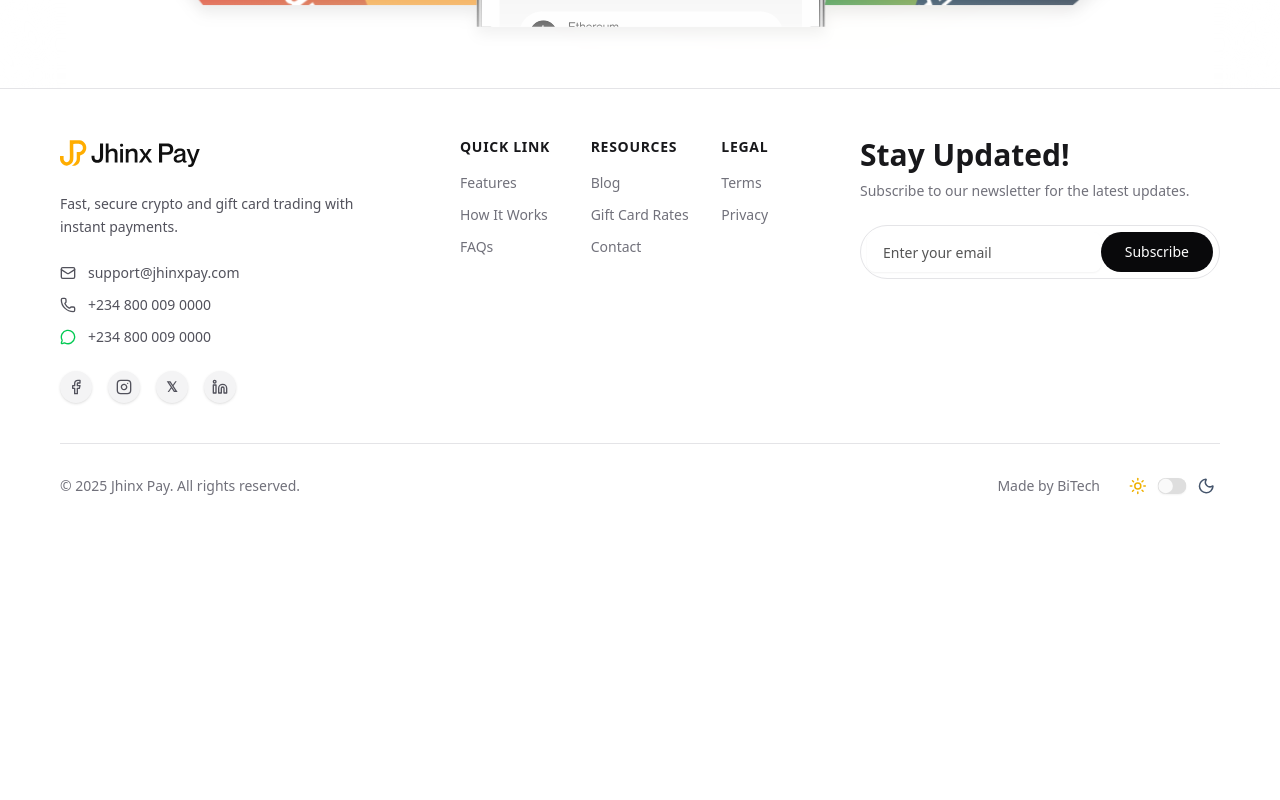
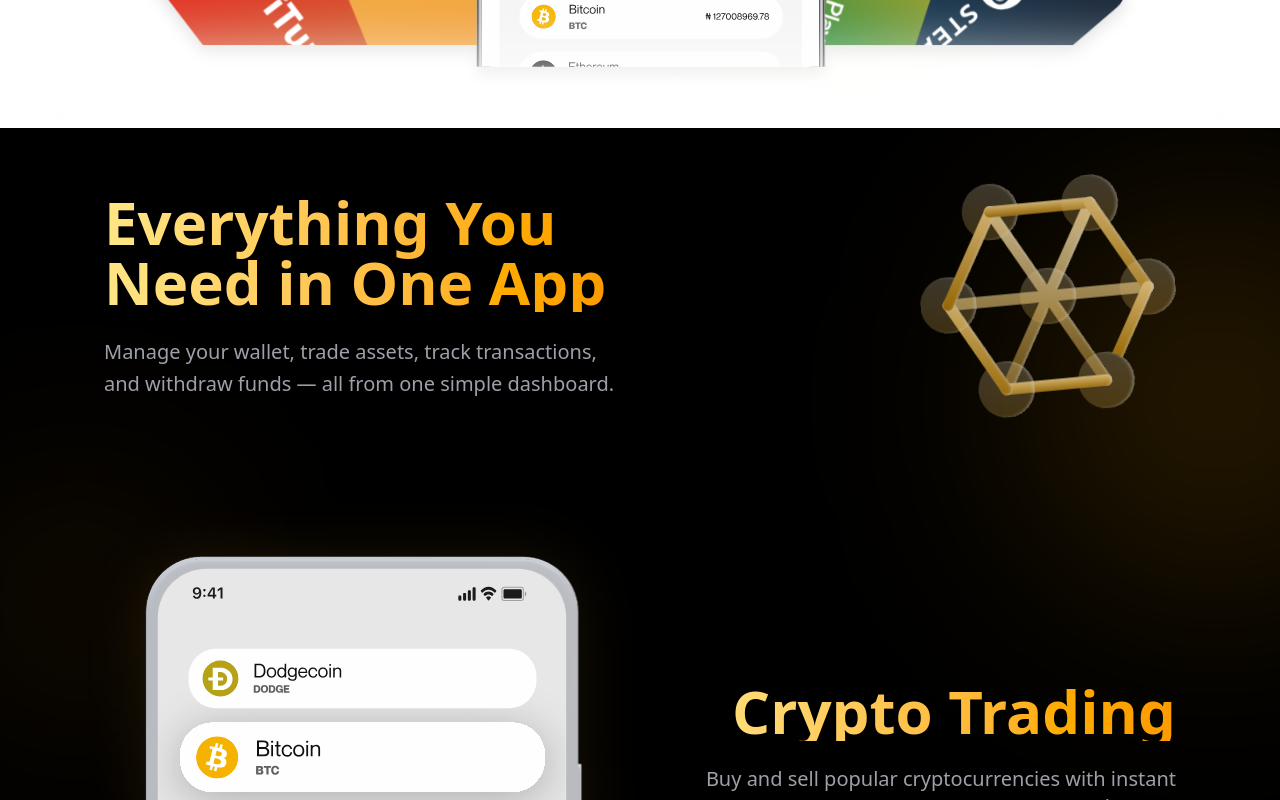
Before and after one commit to JoshDickson1/Jhinx-pay, a React (Vite) app: page / in a window 1280 px wide. Shown: the part 2000-2800 px from the top of the page. Before the commit the page ends 2544 px from the top, so only its background shows below. Built offline with nearby package versions, Linux system fonts and the light colour scheme.

Commit message:
everything component

```diff
--- /dev/null
+++ b/src/components_/Everything.tsx
@@ -0,0 +1,90 @@
+import { motion } from "framer-motion";
+
+const Everything = () => {
+  return (
+    <section className="relative min-h-screen w-full bg-black pt-10 pb-0 px-0 md:px-20 overflow-hidden flex flex-col items-center">
+
+      {/* Background Glow Balls */}
+      <div className="absolute top-20 right-[-10%] w-96 h-96 bg-yellow-600/20 rounded-full blur-[120px] pointer-events-none" />
+      <div className="absolute bottom-1/4 left-[-5%] w-72 h-72 bg-yellow-700/10 rounded-full blur-[100px] pointer-events-none" />
+
+      <div className="container mx-auto px-6 relative z-10">
+
+        {/* TOP SECTION: Everything You Need */}
+        <div className="grid grid-cols-1 md:grid-cols-2 gap-10 items-center mb-32">
+          <motion.div
+            initial={{ opacity: 0, x: -30 }}
+            whileInView={{ opacity: 1, x: 0 }}
+            transition={{ duration: 0.8 }}
+            viewport={{ once: true }}
+            className="max-w-xl"
+          >
+            <h2 className="text-4xl md:text-4xl lg:text-6xl font-bold text-transparent bg-clip-text bg-gradient-to-r from-amber-200 to-amber-500 mb-6">
+              Everything You Need in One App
+            </h2>
+            <p className="text-lg md:text-xl text-zinc-400 leading-relaxed">
+              Manage your wallet, trade assets, track transactions, and
+              withdraw funds — all from one simple dashboard.
+            </p>
+          </motion.div>
+
+          <motion.div
+            className="flex justify-center md:justify-end"
+            initial={{ opacity: 0, scale: 0.8 }}
+            whileInView={{ opacity: 1, scale: 1 }}
+            transition={{ duration: 1 }}
+            viewport={{ once: true }}
+          >
+            {/* Continuous Spinning Geometric Icon */}
+            <motion.img
+              src="/wheel.svg"
+              alt="Geometric Wheel"
+              className="w-48 h-48 md:w-64 md:h-64 object-contain opacity-80"
+              animate={{ rotate: 360 }}
+              transition={{
+                duration: 20,
+                repeat: Infinity,
+                ease: "linear"
+              }}
+            />
+          </motion.div>
+        </div>
+
+        {/* BOTTOM SECTION: Crypto Trading */}
+        <div className="grid grid-cols-1 md:grid-cols-2 gap-10 items-center">
+          <motion.div
+            initial={{ opacity: 0, x: -30 }}
+            whileInView={{ opacity: 1, x: 0 }}
+            transition={{ duration: 0.8, delay: 0.2 }}
+            viewport={{ once: true }}
+            className="order-2 md:order-1 flex justify-center"
+          >
+            <img
+              src="/crypto.svg"
+              alt="Crypto Trading App"
+              className="w-full max-w-md h-auto drop-shadow-[0_0_30px_rgba(251,191,36,0.1)]"
+            />
+          </motion.div>
+
+          <motion.div
+            initial={{ opacity: 0, x: 30 }}
+            whileInView={{ opacity: 1, x: 0 }}
+            transition={{ duration: 0.8, delay: 0.2 }}
+            viewport={{ once: true }}
+            className="order-1 md:order-2"
+          >
+            <h2 className="text-4xl md:text-5xl lg:text-6xl font-bold text-transparent bg-clip-text bg-gradient-to-r from-amber-200 to-amber-500 mb-6 text-right">
+              Crypto Trading
+            </h2>
+            <p className="text-lg md:text-xl text-zinc-400 text-right">
+              Buy and sell popular cryptocurrencies with instant settlement.
+            </p>
+          </motion.div>
+        </div>
+
+      </div>
+    </section>
+  );
+};
+
+export default Everything;
--- a/src/pages/Home.tsx
+++ b/src/pages/Home.tsx
@@ -1,4 +1,5 @@
 import Ease from "@/components_/Ease";
+import Everything from "@/components_/Everything";
 import FeaturesComponent from "@/components_/FeaturesComponent";
 import Hero from "@/components_/Hero";
 
@@ -9,7 +10,8 @@ export default function Home() {
       <div className="-mt-20">
         <FeaturesComponent />
       </div>
-      <div className="md:-mt-0 -mt-20"><Ease /></div>
+      <div className="mt-0 md:mt-10"><Ease /></div>
+      <div className=""><Everything /></div>
     </div>
   );
 }
```
